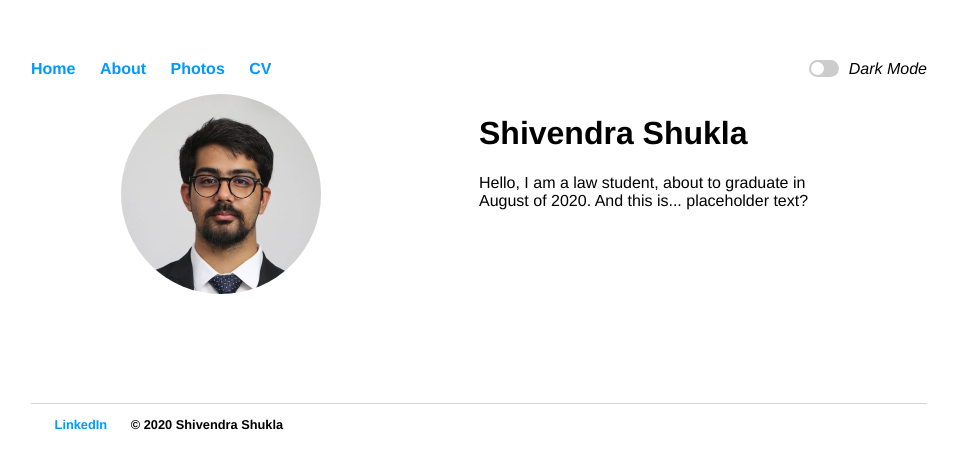
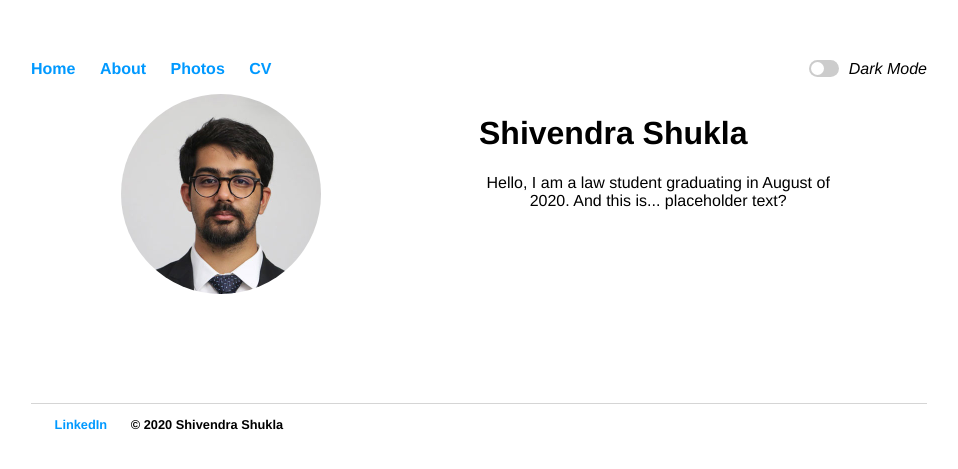
Before and after one commit to thatshivendrashukla/thatshivendrashukla.github.io, a Jekyll site: the page built from index.html, in a window 1280 px wide. Shown: the top 469 px of the page, without its empty margins (161-1119 px from the left). Built offline with Jekyll 4.4.1, drawn with Linux system fonts in a browser that asks for light colours.

Commit message:
Update index.html

```diff
--- a/index.html
+++ b/index.html
@@ -9,7 +9,7 @@ description: Shivendra Shukla
 	</div>
 	<div itemscope itemtype="http://schema.org/Person">
 		<h1 itemprop="name">Shivendra Shukla</h1>
-		<p>Hello, I am a law student, about to graduate in August of 2020. And this is...  placeholder text?</p>
+		<p style="text-align: center">Hello, I am a law student graduating in August of 2020. And this is...  placeholder text?</p>
 	</div>
 	<div id="clear"></div>
 </div>
```
